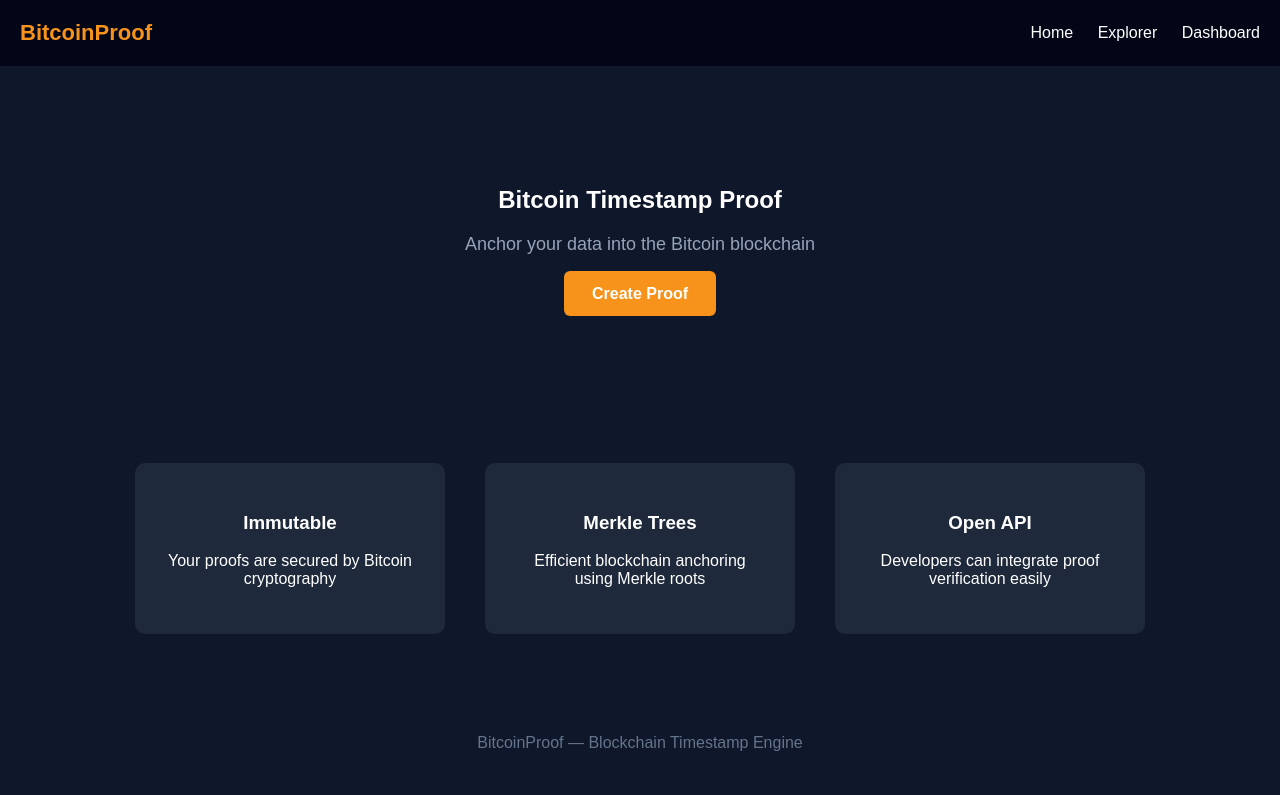
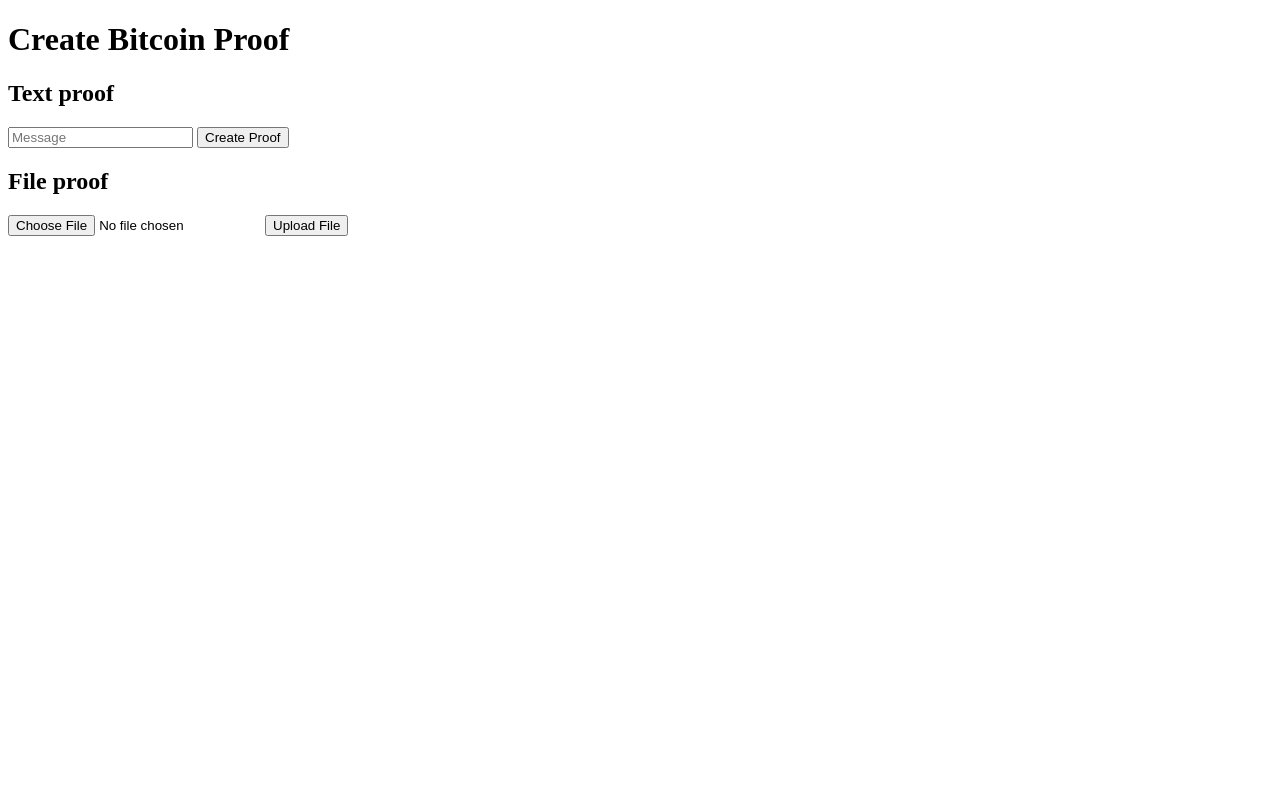
Before and after one commit to thirouxroux-tech/bitcoin-proof-api, a plain HTML site: page templates/index.html in a window 1280 px wide. Drawn offline with Linux system fonts and the light colour scheme.

Commit message:
file upload proof

```diff
--- a/templates/index.html
+++ b/templates/index.html
@@ -2,149 +2,91 @@
 <html>
 
 <head>
-
-<title>BitcoinProof</title>
-
-<style>
-
-body{
-font-family:Arial;
-margin:0;
-background:#0f172a;
-color:white;
-}
-
-header{
-background:#020617;
-padding:20px;
-display:flex;
-justify-content:space-between;
-align-items:center;
-}
-
-.logo{
-font-size:22px;
-font-weight:bold;
-color:#f7931a;
-}
-
-nav a{
-color:white;
-margin-left:20px;
-text-decoration:none;
-}
-
-.hero{
-text-align:center;
-padding:100px 20px;
-}
-
-.hero h1{
-font
-size:48px;
-margin-bottom:20px;
-}
-
-.hero p{
-color:#94a3b8;
-font-size:18px;
-margin-bottom:30px;
-}
-
-.button{
-background:#f7931a;
-padding:14px 28px;
-border-radius:6px;
-text-decoration:none;
-color:white;
-font-weight:bold;
-}
-
-.features{
-display:flex;
-justify-content:center;
-gap:40px;
-padding:60px 20px;
-flex-wrap:wrap;
-}
-
-.card{
-background:#1e293b;
-padding:30px;
-border-radius:10px;
-width:250px;
-text-align:center;
-}
-
-footer{
-text-align:center;
-padding:40px;
-color:#64748b;
-}
-
-</style>
-
+<title>Create Proof</title>
 </head>
 
 <body>
 
-<header>
+<h1>Create Bitcoin Proof</h1>
 
-<div class="logo">BitcoinProof</div>
+<h2>Text proof</h2>
 
-<nav>
+<form id="textForm">
 
-<a href="/">Home</a>
-<a href="/explorer">Explorer</a>
-<a href="/dashboard">Dashboard</a>
+<input type="text" id="message" placeholder="Message">
 
-</nav>
+<button type="submit">Create Proof</button>
 
-</header>
+</form>
 
-<section class="hero">
+<h2>File proof</h2>
 
-<h1>Bitcoin Timestamp Proof</h1>
+<form id="fileForm" enctype="multipart/form-data">
 
-<p>Anchor your data into the Bitcoin blockchain</p>
+<input type="file" id="file">
 
-<a class="button" href="/dashboard">Create Proof</a>
+<button type="submit">Upload File</button>
 
-</section>
+</form>
 
-<section class="features">
+<pre id="result"></pre>
 
-<div class="card">
+<script>
 
-<h3>Immutable</h3>
+document.getElementById("textForm").onsubmit = async function(e){
 
-<p>Your proofs are secured by Bitcoin cryptography</p>
+e.preventDefault()
 
-</div>
+let message = document.getElementById("message").value
 
-<div class="card">
+let res = await fetch("/verify",{
 
-<h3>Merkle Trees</h3>
+method:"POST",
 
-<p>Efficient blockchain anchoring using Merkle roots</p>
+headers:{
+"Content-Type":"application/json",
+"X-API-KEY":"dev_key_123456"
+},
 
-</div>
+body:JSON.stringify({message})
 
-<div class="card">
+})
 
-<h3>Open API</h3>
+let data = await res.json()
 
-<p>Developers can integrate proof verification easily</p>
+document.getElementById("result").innerText =
+JSON.stringify(data,null,2)
 
-</div>
+}
 
-</section>
 
-<footer>
+document.getElementById("fileForm").onsubmit = async function(e){
 
-BitcoinProof — Blockchain Timestamp Engine
+e.preventDefault()
 
-</footer>
+let file = document.getElementById("file").files[0]
+
+let form = new FormData()
+
+form.append("file",file)
+
+let res = await fetch("/verify-file",{
+
+method:"POST",
+
+body:form
+
+})
+
+let data = await res.json()
+
+document.getElementById("result").innerText =
+JSON.stringify(data,null,2)
+
+}
+
+</script>
 
 </body>
+
 </html>
```
Also changed, not shown: 1 other file.
